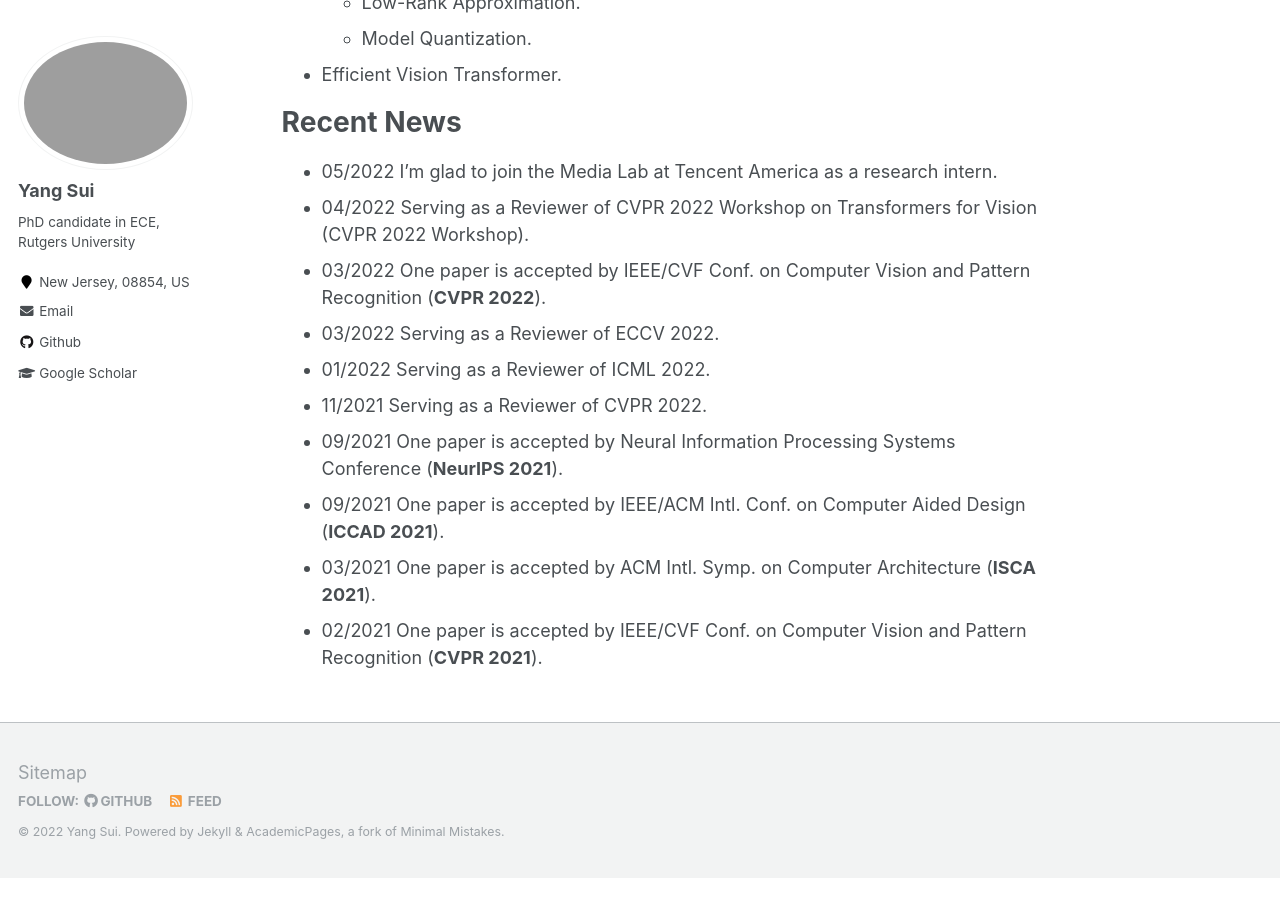
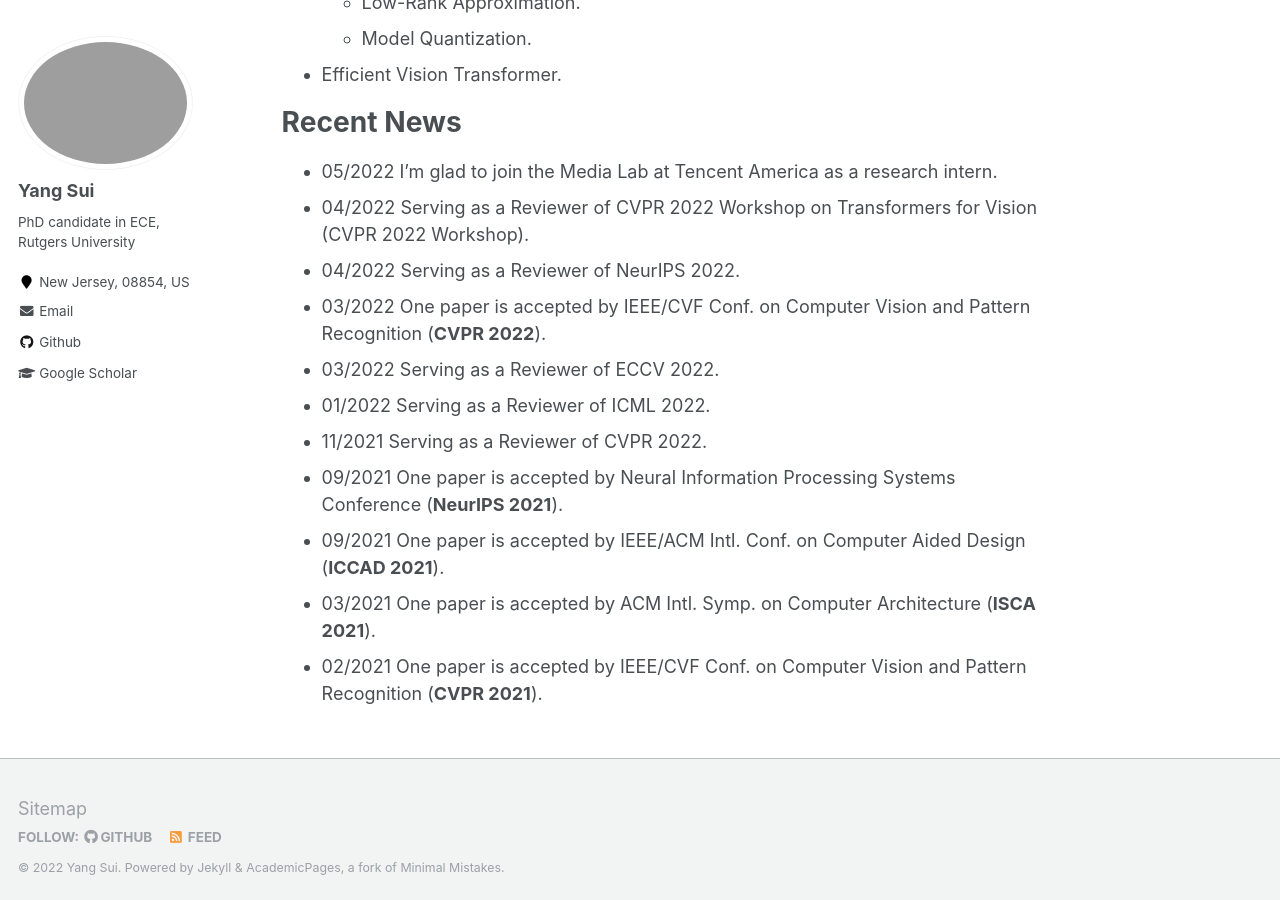
Before and after one commit to Eclipsess/yang-sui.github.io, a Jekyll site: the page built from _pages/about.md, in a window 1280 px wide and 900 px high, scrolled down 604 px. Built offline with Jekyll 4.4.1, drawn with Linux system fonts in a browser that asks for light colours; before the commit the page ends 1482 px from its top, so only the background shows below that.

Commit message:
Update about.md

```diff
--- a/_pages/about.md
+++ b/_pages/about.md
@@ -25,6 +25,7 @@ Recent News
 ======
 - 05/2022 I'm glad to join the Media Lab at Tencent America as a research intern.
 - 04/2022 Serving as a Reviewer of CVPR 2022 Workshop on Transformers for Vision (CVPR 2022 Workshop).
+- 04/2022 Serving as a Reviewer of NeurIPS 2022.
 - 03/2022 One paper is accepted by IEEE/CVF Conf. on Computer Vision and Pattern Recognition (**CVPR 2022**).
 - 03/2022 Serving as a Reviewer of ECCV 2022.
 - 01/2022 Serving as a Reviewer of ICML 2022.
```
